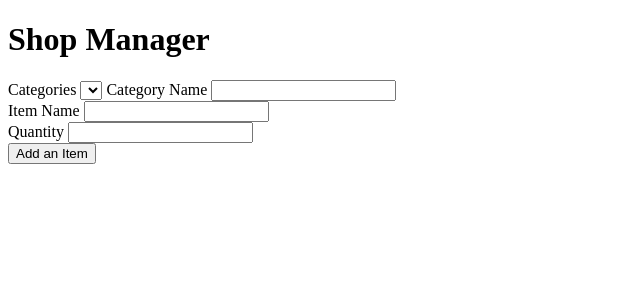
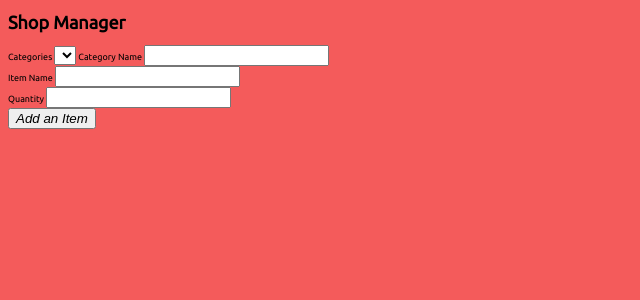
Before and after one commit to kasunpavithra/SafeBuy-new, a PHP site: template views/shopManagerHome.php in a window 1280 px wide. Shown: the top 300 px of the page, without its empty margins (0-640 px from the left). Run offline with PHP 8.4, Linux system fonts and the light colour scheme; the template is opened without the code that fills it, so the values that code supplies are empty.

Commit message:
css not working shopmanager

```diff
--- a/controllers/StaffLogin.php
+++ b/controllers/StaffLogin.php
@@ -8,11 +8,12 @@ class StaffLogin extends Login
     }
     function index()
     {
-        $this->view->users = $this->model->getData();
+        // $this->view->users = $this->model->getData();
         $this->view->render('staffLogin');
     }
     function loginProfile()
     {
+        echo("asdasd");
         if (isset($_POST["submitLogin"])) {
             $username = $_POST['username'];
             $password = $_POST['password'];
@@ -21,6 +22,7 @@ class StaffLogin extends Login
             if ($islogin[0]) {
                 $_SESSION['staffusername'] = $username;
                 $_SESSION['staffuserID'] = $islogin[0];
+
                 switch ($islogin[1]) {
                     case 0:
                         header("Location:../ShopManager/con1/" . $islogin[0] . "/Dashboard");
--- a/models/Login_model.php
+++ b/models/Login_model.php
@@ -9,7 +9,8 @@ class Login_Model extends Model{
 
     }
     function getData(){
-      return $this->db->runQuery("SELECT * from users");
+      // return $this->db->runQuery("SELECT * from users");
+      return false;
     }
     function islogin($username,$password){
       if(!empty($username) && !empty($password) )
--- /dev/null
+++ b/public/CSS/shopManagerHome.css
@@ -0,0 +1,8 @@
+body {
+    background-color: #F45B5B;
+    font-family: 'Ubuntu', sans-serif;
+    font-size: xx-small;
+  }
+.addItem{
+      font-style: italic;
+  }
--- a/views/shopManagerHome.php
+++ b/views/shopManagerHome.php
@@ -3,9 +3,13 @@
 <html lang="en">
 
 <head>
+
     <meta charset="UTF-8">
     <meta http-equiv="X-UA-Compatible" content="IE=edge">
     <meta name="viewport" content="width=device-width, initial-scale=1.0">
+    <link href="https://fonts.googleapis.com/css?family=Ubuntu" rel="stylesheet">
+    <link rel="stylesheet" href="../public/CSS/shopManagerHome.css">
+    <link rel="stylesheet" href="../public/CSS/login.css">
     <title>Document</title>
 </head>
 
@@ -40,7 +44,7 @@
         <label for="quantity">Quantity</label>
         <input type="number" name="quantity" id="quantity">
         <br>
-        <input type="submit" value="Add an Item" name="addItemBtn">
+        <input class="addItem" type="submit" value="Add an Item" name="addItemBtn">
     </form>
 </body>
 
```
Also changed, not shown: views/DeliveryPersonHome.php (+48 -0 lines).
